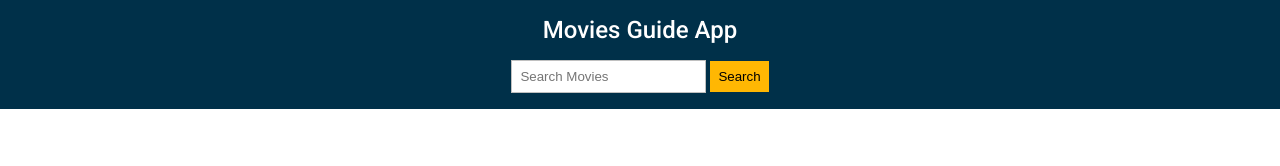
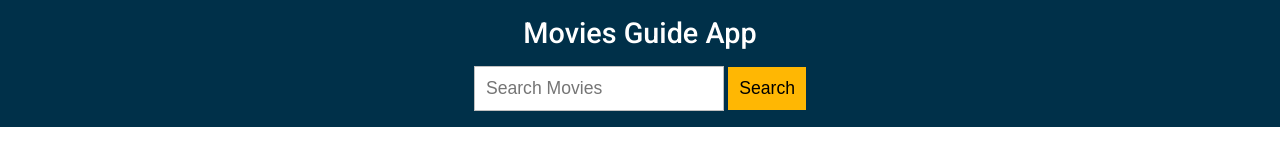
Before and after one commit to ArionDutta33/Movies_Search_Website, a plain HTML site: page index.html in a window 1280 px wide. Drawn offline with Linux system fonts and the light colour scheme.

Commit message:
Added the navbar

```diff
--- a/style.css
+++ b/style.css
@@ -31,16 +31,18 @@
      font-family: "Roboto", sans-serif;
      font-weight: 500;
      font-style: normal;
-     font-size: 1.5rem;
+     font-size: 1.8rem;
 
  }
 
  form input {
      border: 1px solid silver;
-     padding: .5rem .5rem;
+     padding: .7rem .7rem;
+     font-size: 1.1rem;
  }
 
  .form-search-btn {
-     padding: .5rem .5rem;
+     padding: .7rem .7rem;
      background: #ffb703;
+     font-size: 1.1rem;
  }
```
